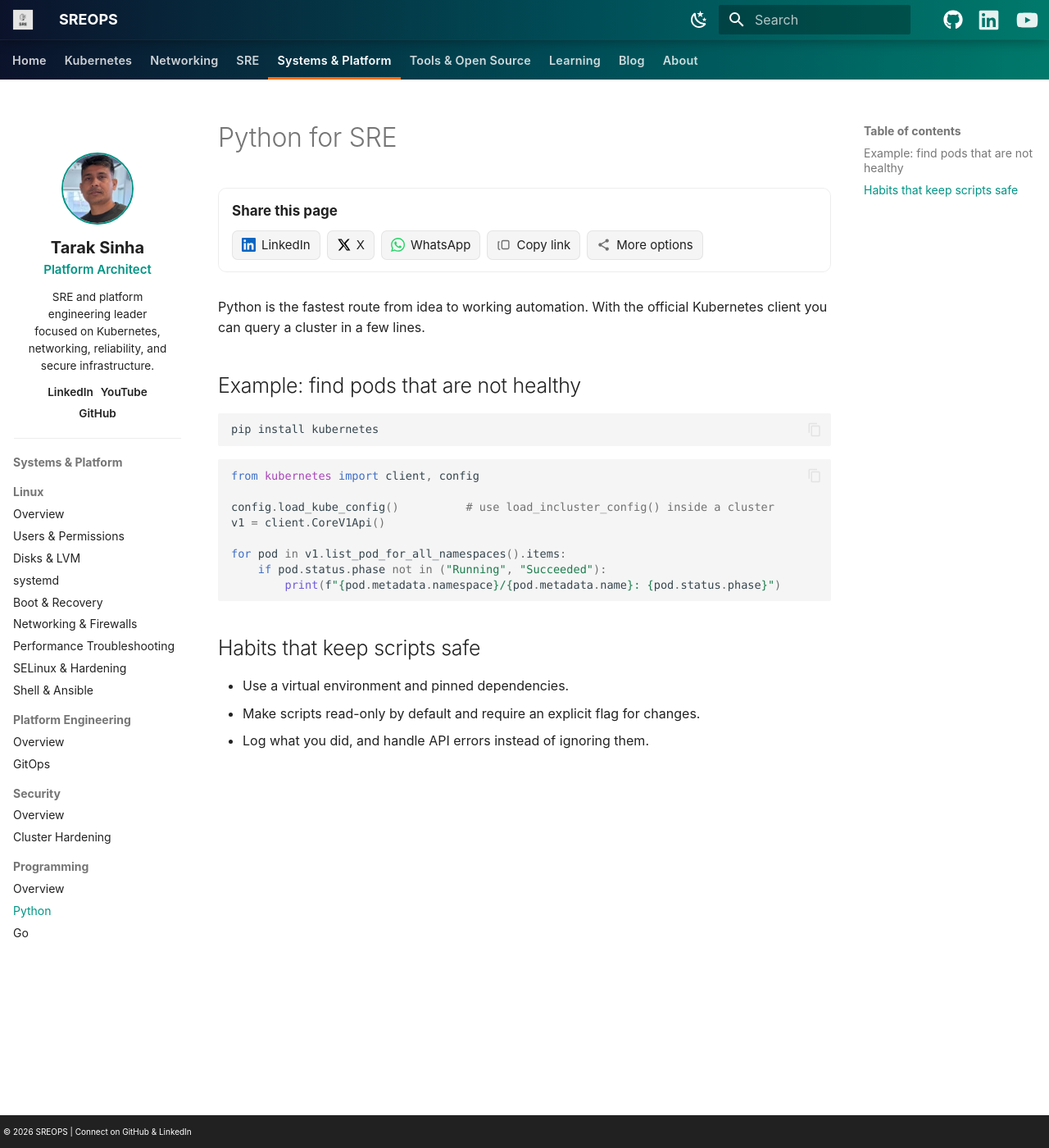
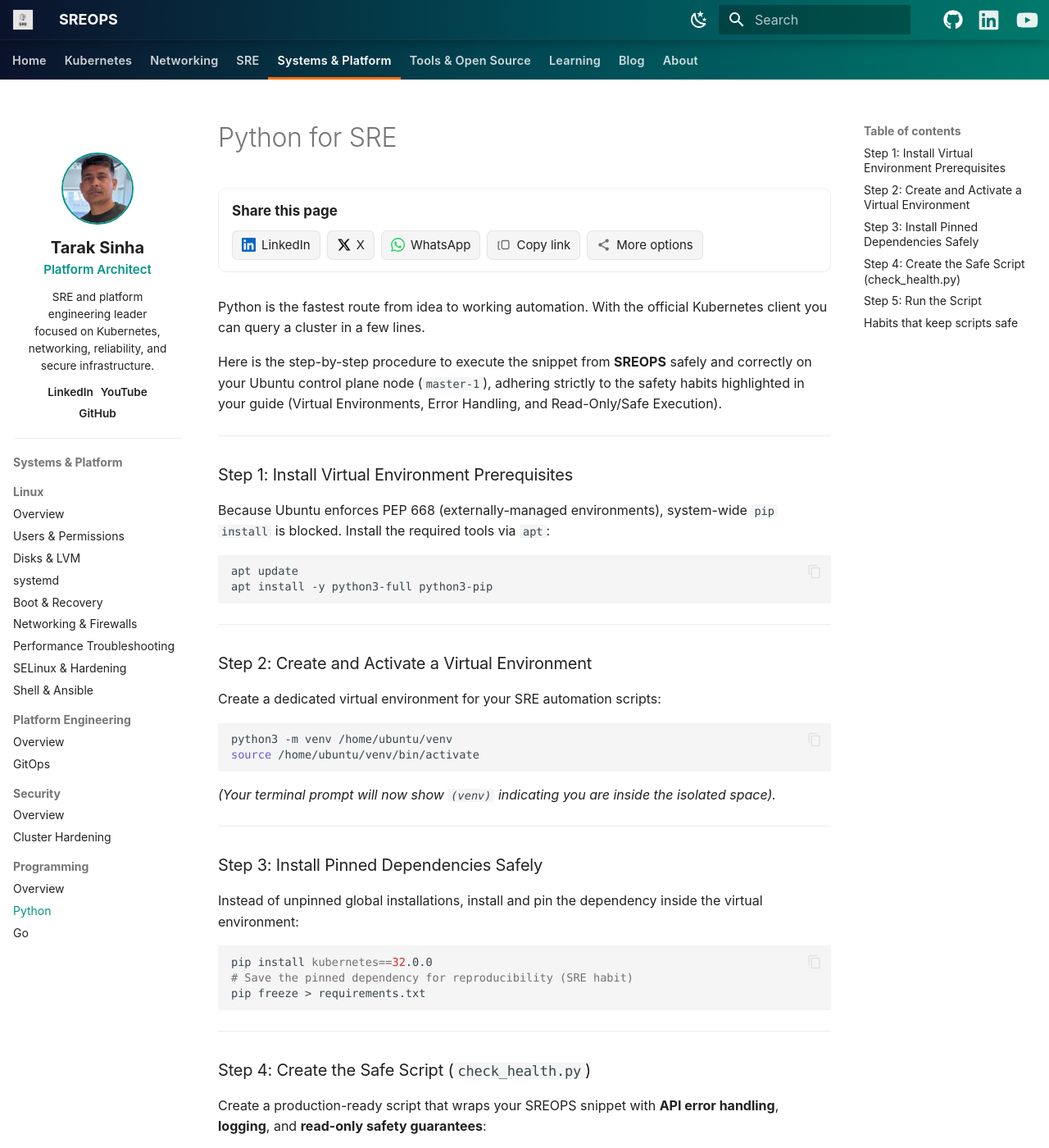
Before and after one commit to sinhatarak/sreops, an MkDocs documentation site: the page built from docs/programming/python.md, in a window 1280 px wide and 1400 px high. Shown: the whole window at 82% size. Built offline with MkDocs 1.6.1 and Material for MkDocs 9.7.7, drawn with Linux system fonts in a browser that asks for light colours; comment, search, counter and statistics services are not loaded; some of the changed text lies outside the part shown.

Commit message:
docs(python): add virtual environment and safe execution guidelines

````diff
--- a/docs/programming/python.md
+++ b/docs/programming/python.md
@@ -2,21 +2,117 @@
 
 Python is the fastest route from idea to working automation. With the official Kubernetes client you can query a cluster in a few lines.
 
-## Example: find pods that are not healthy
+
+Here is the step-by-step procedure to execute the snippet from **SREOPS** safely and correctly on your Ubuntu control plane node (`master-1`), adhering strictly to the safety habits highlighted in your guide (Virtual Environments, Error Handling, and Read-Only/Safe Execution).
+
+---
+
+### Step 1: Install Virtual Environment Prerequisites
+
+Because Ubuntu enforces PEP 668 (externally-managed environments), system-wide `pip install` is blocked. Install the required tools via `apt`:
 
 ```bash
-pip install kubernetes
+apt update
+apt install -y python3-full python3-pip
+
 ```
 
-```python
+---
+
+### Step 2: Create and Activate a Virtual Environment
+
+Create a dedicated virtual environment for your SRE automation scripts:
+
+```bash
+python3 -m venv /home/ubuntu/venv
+source /home/ubuntu/venv/bin/activate
+
+```
+
+*(Your terminal prompt will now show `(venv)` indicating you are inside the isolated space).*
+
+---
+
+### Step 3: Install Pinned Dependencies Safely
+
+Instead of unpinned global installations, install and pin the dependency inside the virtual environment:
+
+```bash
+pip install kubernetes==32.0.0
+# Save the pinned dependency for reproducibility (SRE habit)
+pip freeze > requirements.txt
+
+```
+
+---
+
+### Step 4: Create the Safe Script (`check_health.py`)
+
+Create a production-ready script that wraps your SREOPS snippet with **API error handling**, **logging**, and **read-only safety guarantees**:
+
+```bash
+cat << 'EOF' > check_health.py
+import logging
+import sys
 from kubernetes import client, config
+from kubernetes.client.exceptions import ApiException
 
-config.load_kube_config()          # use load_incluster_config() inside a cluster
-v1 = client.CoreV1Api()
+# Habit: Log what you did
+logging.basicConfig(
+    level=logging.INFO,
+    format="%(asctime)s [%(levelname)s] %(message)s",
+    handlers=[logging.StreamHandler(sys.stdout)]
+)
 
-for pod in v1.list_pod_for_all_namespaces().items:
-    if pod.status.phase not in ("Running", "Succeeded"):
-        print(f"{pod.metadata.namespace}/{pod.metadata.name}: {pod.status.phase}")
+def main():
+    try:
+        # Habit: Safe read-only connection initialization
+        config.load_kube_config()          # Use config.load_incluster_config() inside a pod
+        v1 = client.CoreV1Api()
+
+        logging.info("Connected to Kubernetes cluster. Scanning for unhealthy pods...")
+
+        # Fetch pods across all namespaces
+        pods = v1.list_pod_for_all_namespaces()
+        unhealthy_found = 0
+
+        for pod in pods.items:
+            if pod.status.phase not in ("Running", "Succeeded"):
+                unhealthy_found += 1
+                logging.warning(f"Unhealthy Pod -> {pod.metadata.namespace}/{pod.metadata.name}: {pod.status.phase}")
+
+        logging.info(f"Scan complete. Total unhealthy pods found: {unhealthy_found}")
+
+    # Habit: Handle API errors instead of ignoring them
+    except ApiException as e:
+        logging.error(f"Kubernetes API Error: {e.status} - {e.reason}")
+        sys.exit(1)
+    except Exception as e:
+        logging.error(f"An unexpected error occurred: {e}")
+        sys.exit(1)
+
+if __name__ == "__main__":
+    main()
+EOF
+
+```
+
+---
+
+### Step 5: Run the Script
+
+Execute your script safely inside the virtual environment:
+
+```bash
+python3 check_health.py
+
+```
+
+When you are done working, you can safely exit the virtual environment by running:
+
+```bash
+deactivate
+
 ```
 
 ## Habits that keep scripts safe
````
